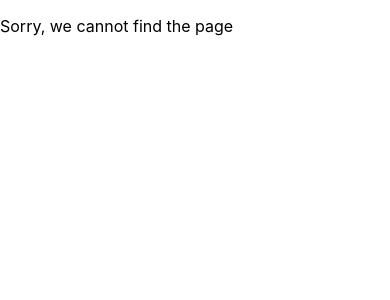
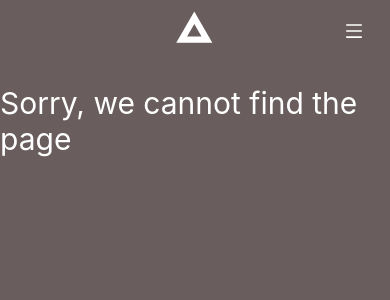
Before and after one commit to sruthi-dasari/CreativeSkillsProject, a React (Create React App) app: page /not-found in a window 390 px wide. Shown: the top 300 px of the page. Built offline with nearby package versions, Linux system fonts and the light colour scheme.

Commit message:
added media queries

```diff
--- a/src/components/Home/index.css
+++ b/src/components/Home/index.css
@@ -2,6 +2,7 @@
     /* height: 100vh; */
 }
 
+@media screen and (min-width: 768px){
     .classpass-container{
         background-image: url("https://res.cloudinary.com/my-cloud123/image/upload/v1694769141/Creative%20skills/ClassPass_Press_Image43_1_hwm7zx.png");
         background-size: cover;
@@ -155,3 +156,4 @@
         font-size: 50px;
         margin: 0px;
     }
+}
--- a/src/components/Home/index.js
+++ b/src/components/Home/index.js
@@ -8,7 +8,6 @@ const Home = () => {
 
     return (
         <div className='home-container'>
-
             <div className='classpass-container'>
                 <Header />
                 <h1 className='classpass-heading'>classpass</h1>
--- a/src/components/NotFound/index.css
+++ b/src/components/NotFound/index.css
@@ -0,0 +1,12 @@
+.not-found-container{
+    display: flex;
+    height: 100vh;
+    flex-direction: column;
+    align-items: center;
+    background-color: rgb(105, 93, 93);
+}
+
+.notfound-text{
+    color: #ffffff;
+    font-size: 30px;
+}
--- a/src/components/NotFound/index.js
+++ b/src/components/NotFound/index.js
@@ -1,8 +1,11 @@
 import './index.css'
+
+import Header from '../Header'
 
 const NotFound = () =>(
     <div className='not-found-container'>
-        <p>Sorry, we cannot find the page</p>
+        <Header/>
+        <p className='notfound-text'>Sorry, we cannot find the page</p>
     </div>
 )
 
```
Lines whose indentation alone changed are shown as unchanged.
